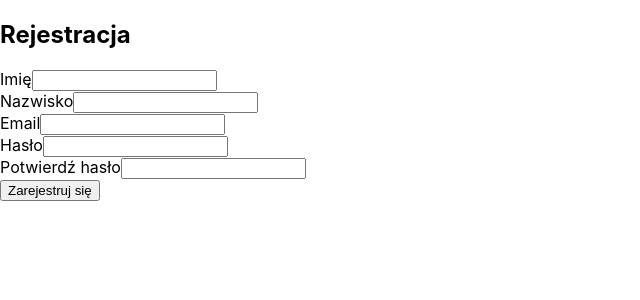
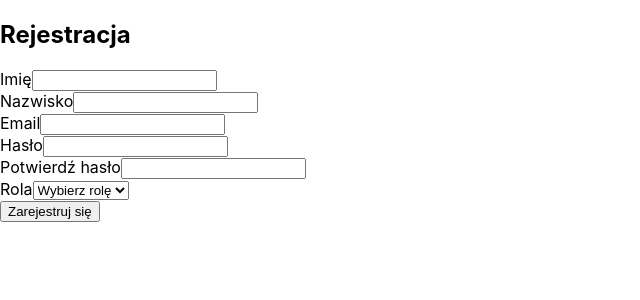
Before and after one commit to lepsze1oblicze1mammona/CourseSystemFrontend, a React (Create React App) app: page /register in a window 1280 px wide. Shown: the top 300 px of the page, without its empty margins (0-640 px from the left). Built offline with nearby package versions, Linux system fonts and the light colour scheme.

Commit message:
Axios added to Register

```diff
--- a/src/Components/Register.tsx
+++ b/src/Components/Register.tsx
@@ -1,5 +1,6 @@
 import React, { useState } from "react";
 import { useNavigate } from "react-router-dom";
+import axios from "axios";
 
 const Register: React.FC = () => {
   const [formData, setFormData] = useState({
@@ -8,13 +9,14 @@ const Register: React.FC = () => {
     role: "",
     imie: "",
     nazwisko: "",
+    klasa: ""
   });
-  const [confirmPassword, setConfirmPassword] = useState(""); // osobny stan!
-  const [error, setError] = useState<string | null>(null);  //czy udalo się zarejestrowac
-  const [success, setSuccess] = useState<string | null>(null); //czy udalo się zarejestrowac
+  const [confirmPassword, setConfirmPassword] = useState("");
+  const [error, setError] = useState<string | null>(null);
+  const [success, setSuccess] = useState<string | null>(null);
   const navigate = useNavigate();
 
-  const handleChange = (e: React.ChangeEvent<HTMLInputElement>) => {
+  const handleChange = (e: React.ChangeEvent<HTMLInputElement | HTMLSelectElement>) => {
     const { name, value } = e.target;
     if (name === "confirmPassword") {
       setConfirmPassword(value);
@@ -31,22 +33,26 @@ const Register: React.FC = () => {
     setError(null);
     setSuccess(null);
 
-    // Sprawdzamy, czy hasła się zgadzają
     if (formData.password !== confirmPassword) {
       setError("Hasła nie są zgodne.");
       return;
     }
 
-    // Przygotowanie danych do wysłania
-    const payload = {
-      email: formData.email,
-      password: formData.password,
-      role: formData.role,
-      imie: formData.imie,
-      nazwisko: formData.nazwisko
-    };
+    try {
+      const response = await axios.post("/register", formData, {
+        headers: { "Content-Type": "application/json","X-Requested-With": "XMLHttpRequest" }
 
-    //tutaj wysyłanie do bazy i przypisanie do error i success odpowiednich wartości
+      });
+
+      if (response.status === 200 && response.data.output) {
+        setSuccess(response.data.output);
+        navigate("/login");
+      } else {
+        setError(response.data.error || "Błąd rejestracji.");
+      }
+    } catch (err: any) {
+      setError(err.response?.data?.error || "Wystąpił błąd podczas rejestracji.");
+    }
   };
 
   return (
@@ -57,62 +63,39 @@ const Register: React.FC = () => {
       <form onSubmit={handleSubmit} className="register-form">
         <div className="form-group">
           <label htmlFor="imie">Imię</label>
-          <input
-            type="text"
-            id="imie"
-            name="imie"
-            value={formData.imie}
-            onChange={handleChange}
-            required
-          />
+          <input type="text" id="imie" name="imie" value={formData.imie} onChange={handleChange} required />
         </div>
         <div className="form-group">
           <label htmlFor="nazwisko">Nazwisko</label>
-          <input
-            type="text"
-            id="nazwisko"
-            name="nazwisko"
-            value={formData.nazwisko}
-            onChange={handleChange}
-            required
-          />
+          <input type="text" id="nazwisko" name="nazwisko" value={formData.nazwisko} onChange={handleChange} required />
         </div>
         <div className="form-group">
           <label htmlFor="email">Email</label>
-          <input
-            type="email"
-            id="email"
-            name="email"
-            value={formData.email}
-            onChange={handleChange}
-            required
-          />
+          <input type="email" id="email" name="email" value={formData.email} onChange={handleChange} required />
         </div>
         <div className="form-group">
           <label htmlFor="password">Hasło</label>
-          <input
-            type="password"
-            id="password"
-            name="password"
-            value={formData.password}
-            onChange={handleChange}
-            required
-          />
+          <input type="password" id="password" name="password" value={formData.password} onChange={handleChange} required />
         </div>
         <div className="form-group">
           <label htmlFor="confirmPassword">Potwierdź hasło</label>
-          <input
-            type="password"
-            id="confirmPassword"
-            name="confirmPassword"
-            value={confirmPassword}
-            onChange={handleChange}
-            required
-          />
+          <input type="password" id="confirmPassword" name="confirmPassword" value={confirmPassword} onChange={handleChange} required />
         </div>
-        <button type="submit" className="btn-submit">
-          Zarejestruj się
-        </button>
+        <div className="form-group">
+          <label htmlFor="role">Rola</label>
+          <select id="role" name="role" value={formData.role} onChange={handleChange} required>
+            <option value="">Wybierz rolę</option>
+            <option value="student">Uczeń</option>
+            <option value="teacher">Nauczyciel</option>
+          </select>
+        </div>
+        {formData.role === "student" && (
+          <div className="form-group">
+            <label htmlFor="klasa">Klasa</label>
+            <input type="text" id="klasa" name="klasa" value={formData.klasa} onChange={handleChange} required />
+          </div>
+        )}
+        <button type="submit" className="btn-submit">Zarejestruj się</button>
       </form>
     </div>
   );
```
Also changed, not shown: package.json (+8 -3 lines), 1 other file (tests, documents, lock files or other folders).
